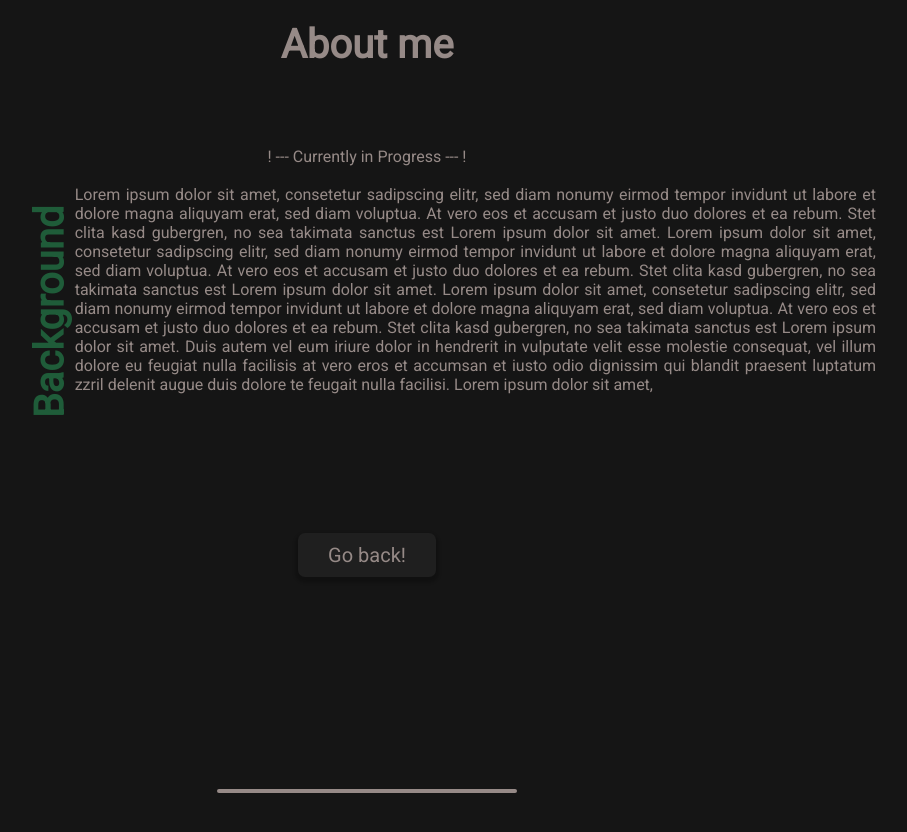
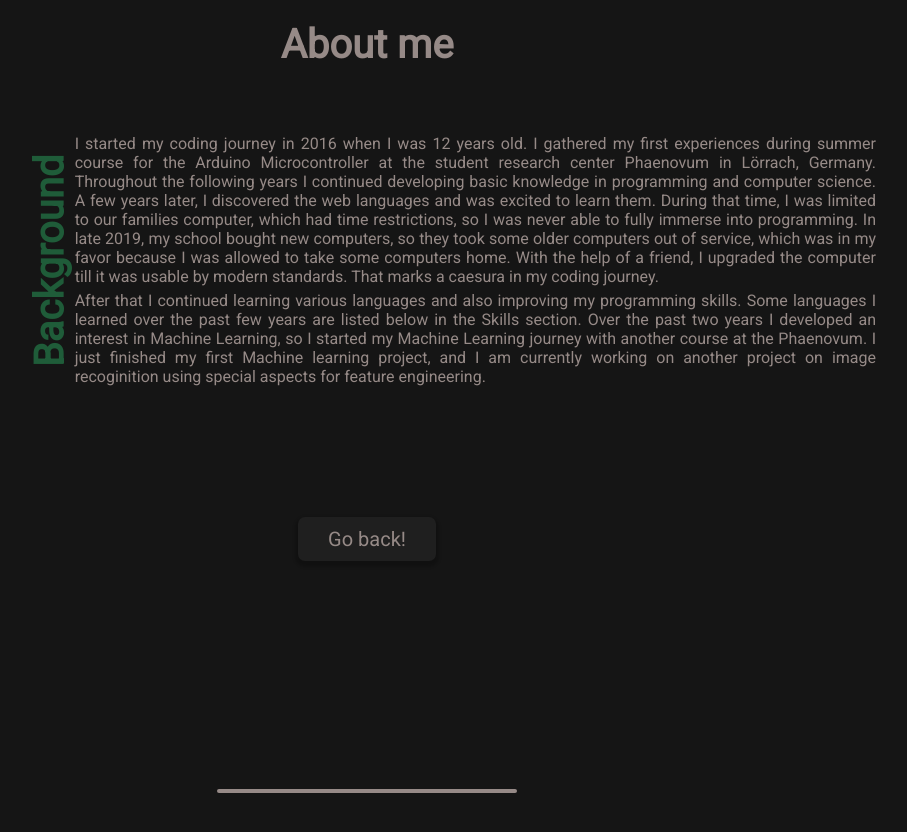
Before and after one commit to max-acc/portfolio-v1, a plain HTML site: page index.html in a window 1280 px wide. Shown: the part 1000-1832 px from the top of the page, without its empty margins (273-1180 px from the left). Drawn offline with nearby package versions, Linux system fonts and the light colour scheme; a web font is replaced by a local one.

Commit message:
add content to background

```diff
--- a/index.html
+++ b/index.html
@@ -131,11 +131,13 @@
 
       <!-- Content -->
       <div class="content" style="text-align: center;">
-				<p>! --- Currently in Progress --- !</p>
 				<table>
 					<tr>
 						<td class="background"><div><span class="lang-aboutme_background">Background</span></div></td>
-						<td class="description"><div><span class="lang-aboutme_description">Content is not beeing displayed correctly</span></div></td>
+						<td class="description">
+							<div><span class="lang-aboutme_description1">Content is not beeing displayed correctly</span></div>
+							<div style="margin-top: 5px;"><span class="lang-aboutme_description2">Content is not beeing displayed correctly</span></div>
+						</td>
 					</tr>
 				</table>
       </div>
--- a/language.js
+++ b/language.js
@@ -20,7 +20,8 @@ var WORDS_EN = {
 
   "section_aboutme_header"      : "About me",
   "aboutme_background"          : "Background",
-  "aboutme_description"         : "Lorem ipsum dolor sit amet, consetetur sadipscing elitr, sed diam nonumy eirmod tempor invidunt ut labore et dolore magna aliquyam erat, sed diam voluptua. At vero eos et accusam et justo duo dolores et ea rebum. Stet clita kasd gubergren, no sea takimata sanctus est Lorem ipsum dolor sit amet. Lorem ipsum dolor sit amet, consetetur sadipscing elitr, sed diam nonumy eirmod tempor invidunt ut labore et dolore magna aliquyam erat, sed diam voluptua. At vero eos et accusam et justo duo dolores et ea rebum. Stet clita kasd gubergren, no sea takimata sanctus est Lorem ipsum dolor sit amet. Lorem ipsum dolor sit amet, consetetur sadipscing elitr, sed diam nonumy eirmod tempor invidunt ut labore et dolore magna aliquyam erat, sed diam voluptua. At vero eos et accusam et justo duo dolores et ea rebum. Stet clita kasd gubergren, no sea takimata sanctus est Lorem ipsum dolor sit amet. Duis autem vel eum iriure dolor in hendrerit in vulputate velit esse molestie consequat, vel illum dolore eu feugiat nulla facilisis at vero eros et accumsan et iusto odio dignissim qui blandit praesent luptatum zzril delenit augue duis dolore te feugait nulla facilisi. Lorem ipsum dolor sit amet,",
+  "aboutme_description1"        : "I started my coding journey in 2016 when I was 12 years old. I gathered my first experiences during summer course for the Arduino Microcontroller at the student research center Phaenovum in Lörrach, Germany. Throughout the following years I continued developing basic knowledge in programming and computer science. A few years later, I discovered the web languages and was excited to learn them. During that time, I was limited to our families computer, which had time restrictions, so I was never able to fully immerse into programming. In late 2019, my school bought new computers, so they took some older computers out of service, which was in my favor because I was allowed to take some computers home. With the help of a friend, I upgraded the computer till it was usable by modern standards. That marks a caesura in my coding journey.",
+  "aboutme_description2"        : "After that I continued learning various languages and also improving my programming skills. Some languages I learned over the past few years are listed below in the Skills section. Over the past two years I developed an interest in Machine Learning, so I started my Machine Learning journey with another course at the Phaenovum. I just finished my first Machine learning project, and I am currently working on another project on image recoginition using special aspects for feature engineering.",
 
   "section_skills_header"       : "Skills",
   "section_skills_development"  : "Development",
```
